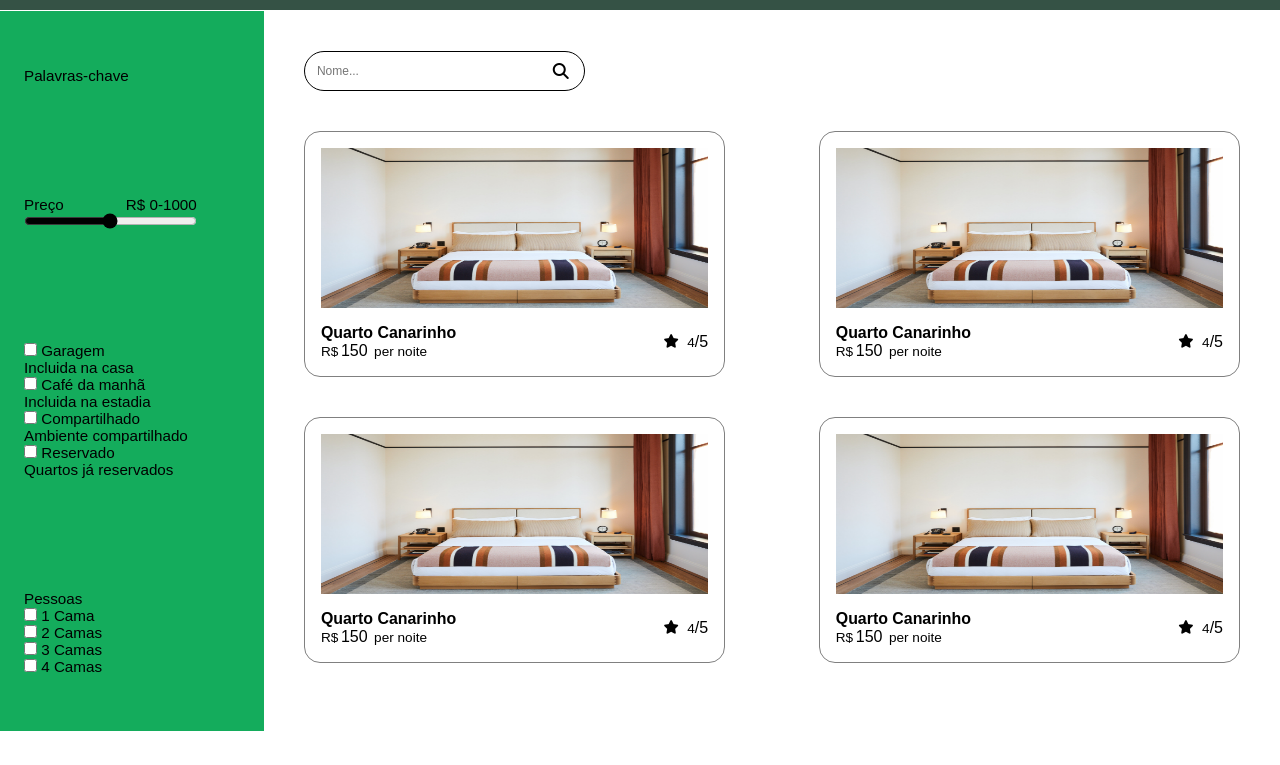
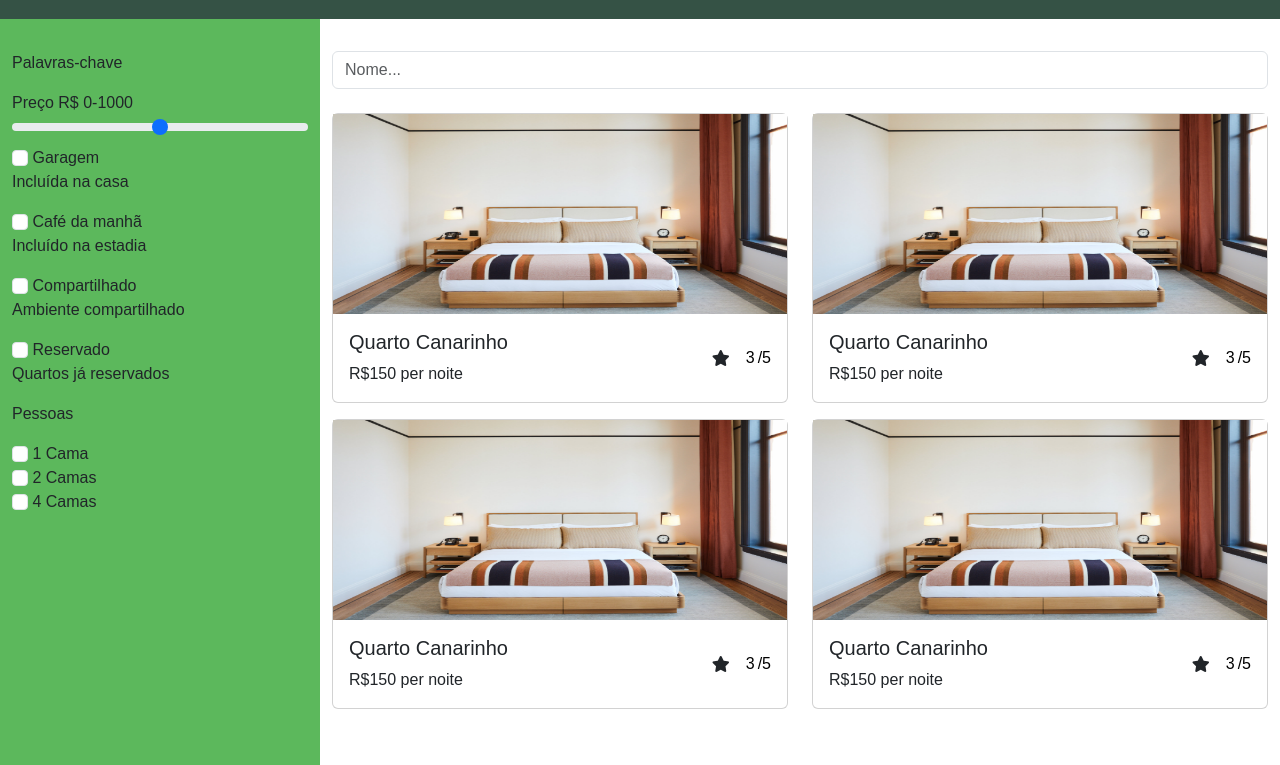
Before and after one commit to saintplis/HostRoom, a plain HTML site: page frontend/rooms/index.html in a window 1280 px wide. Shown: the part 69-834 px from the top of the page. Before the commit the page ends 800 px from the top, so only its background shows below. Drawn offline with nearby package versions, Linux system fonts and the light colour scheme.

Commit message:
bootstrap-page-update

```diff
--- a/frontend/rooms/index.html
+++ b/frontend/rooms/index.html
@@ -6,19 +6,21 @@
     <link rel="stylesheet" type="text/css" href="style.css">
     <link rel="stylesheet" type="text/css" href="../headerfooter/style.css">
     <link rel="stylesheet" type="text/css" href="https://cdnjs.cloudflare.com/ajax/libs/font-awesome/6.7.2/css/all.min.css">
+    <link href="https://cdn.jsdelivr.net/npm/bootstrap@5.3.3/dist/css/bootstrap.min.css" rel="stylesheet" integrity="sha384-QWTKZyjpPEjISv5WaRU9OFeRpok6YctnYmDr5pNlyT2bRjXh0JMhjY6hW+ALEwIH" crossorigin="anonymous">
     <title>HostRoom - Quartos</title>
 </head>
 <body>
     <script src="https://cdnjs.cloudflare.com/ajax/libs/jquery/3.7.1/jquery.min.js" integrity="sha512-v2CJ7UaYy4JwqLDIrZUI/4hqeoQieOmAZNXBeQyjo21dadnwR+8ZaIJVT8EE2iyI61OV8e6M8PP2/4hpQINQ/g==" crossorigin="anonymous" referrerpolicy="no-referrer"></script>
+    <script src="https://cdn.jsdelivr.net/npm/bootstrap@5.3.3/dist/js/bootstrap.bundle.min.js" integrity="sha384-YvpcrYf0tY3lHB60NNkmXc5s9fDVZLESaAA55NDzOxhy9GkcIdslK1eN7N6jIeHz" crossorigin="anonymous"></script>
     <script>
         $(function(){
             $("#headercontent").load("../headerfooter/header.html");
         })
     </script>
     <div id="headercontent"></div>
-    <main>
-        <div class="content">
-            <div class="select-bar">
+    <main class="container-fluid">
+        <div class="row">
+            <div class="col-md-3">
                 <div class="words">
                     <p>Palavras-chave</p>
                 </div>
@@ -27,119 +29,117 @@
                         <label>Preço</label>
                         <span>R$ 0-1000</span>
                     </div>
-                    <input type="range">
+                    <input type="range" class="form-range">
                 </div>
                 <div class="filter">
                     <div class="filter-checkbox">
-                        <input type="checkbox">
-                        <label>Garagem</label>
+                        <input type="checkbox" class="form-check-input">
+                        <label class="form-check-label">Garagem</label>
                     </div>
-                    <p>Incluida na casa</p>
+                    <p>Incluída na casa</p>
                     <div class="filter-checkbox">
-                        <input type="checkbox">
-                        <label>Café da manhã</label>
+                        <input type="checkbox" class="form-check-input">
+                        <label class="form-check-label">Café da manhã</label>
                     </div>
-                    <p>Incluida na estadia</p>
+                    <p>Incluído na estadia</p>
                     <div class="filter-checkbox">
-                        <input type="checkbox">
-                        <label>Compartilhado</label>
+                        <input type="checkbox" class="form-check-input">
+                        <label class="form-check-label">Compartilhado</label>
                     </div>
                     <p>Ambiente compartilhado</p>
                     <div class="filter-checkbox">
-                        <input type="checkbox">
-                        <label>Reservado</label>
+                        <input type="checkbox" class="form-check-input">
+                        <label class="form-check-label">Reservado</label>
                     </div>
                     <p>Quartos já reservados</p>
                 </div>
                 <div class="people">
                     <p>Pessoas</p>
                     <div class="beds">
-                        <input type="checkbox">
-                        <label>1 Cama</label>
+                        <input type="checkbox" class="form-check-input">
+                        <label class="form-check-label">1 Cama</label>
                     </div>
                     <div class="beds">
-                        <input type="checkbox">
-                        <label>2 Camas</label>
+                        <input type="checkbox" class="form-check-input">
+                        <label class="form-check-label">2 Camas</label>
                     </div>
                     <div class="beds">
-                        <input type="checkbox">
-                        <label>3 Camas</label>
-                    </div>
-                    <div class="beds">
-                        <input type="checkbox">
-                        <label>4 Camas</label>
+                        <input type="checkbox" class="form-check-input">
+                        <label class="form-check-label">4 Camas</label>
                     </div>
                 </div>
             </div>
-            <div class="rooms">
-                <div class="search-bar">
-                    <div class="search-input">
-                        <input placeholder="Nome..." class="search">
-                        <button class="fa-solid fa-magnifying-glass" id="search-icon"></button>
+            <div class="col-md-9">
+                <div class="mb-4">
+                    <div class="">
+                        <input type="text" class="form-control" placeholder="Nome...">
                     </div>
                 </div>
-                <div class="room-info">
-                    <div class="room">
-                        <img src="../home/home1.jpg">
-                        <div class="room-text">
+                <div class="row">
+                    <div class="col-md-6">
+                        <div class="card">
+                            <img src="../home/home1.jpg" class="" alt="Quarto Canarinho">
+                            <div class="card-body">
                                 <div class="name-price">
-                                <h3 class="room-name">Quarto Canarinho</h3>
-                                <p class="room-price">R$<input value="150" disabled> per noite</p>
+                                    <h5 class="card-title">Quarto Canarinho</h5>
+                                    <p class="card-text">R$150 per noite</p>
                                 </div>
                                 <div class="rating">
                                     <i class="fa-solid fa-star"></i>
-                                <p><input value="4" disabled>/5</p>
-                            </div>
-                        </div>
-                    </div>
-                    <div class="room">
-                        <img src="../home/home1.jpg">
-                        <div class="room-text">
-                            <div class="name-price">
-                                <h3 class="room-name">Quarto Canarinho</h3>
-                                <p class="room-price">R$<input value="150" disabled> per noite</p>
-                            </div>
-                            <div class="rating">
-                                <i class="fa-solid fa-star"></i>
-                                <p><input value="4" disabled>/5</p>
+                                    <p><input value="3" disabled>/5</p>
                                 </div>
                             </div>
                         </div>
                     </div>
-                <div class="room-info">
-                    <div class="room">
-                        <img src="../home/home1.jpg">
-                        <div class="room-text">
+                    <div class="col-md-6">
+                        <div class="card">
+                            <img src="../home/home1.jpg" class="" alt="Quarto Canarinho">
+                            <div class="card-body">
                                 <div class="name-price">
-                                <h3 class="room-name">Quarto Canarinho</h3>
-                                <p class="room-price">R$<input value="150" disabled> per noite</p>
+                                    <h5 class="card-title">Quarto Canarinho</h5>
+                                    <p class="card-text">R$150 per noite</p>
                                 </div>
                                 <div class="rating">
                                     <i class="fa-solid fa-star"></i>
-                                <p><input value="4" disabled>/5</p>
-                            </div>
-                        </div>
-                    </div>
-                    <div class="room">
-                        <img src="../home/home1.jpg">
-                        <div class="room-text">
-                            <div class="name-price">
-                                <h3 class="room-name">Quarto Canarinho</h3>
-                                <p class="room-price">R$<input value="150" disabled> per noite</p>
-                            </div>
-                            <div class="rating">
-                                <i class="fa-solid fa-star"></i>
-                                <p><input value="4" disabled>/5</p>
+                                    <p><input value="3" disabled>/5</p>
                                 </div>
                             </div>
                         </div>
                     </div>
-
-                <div class="pages">
-
+                    <div class="col-md-6">
+                        <div class="card">
+                            <img src="../home/home1.jpg" class="" alt="Quarto Canarinho">
+                            <div class="card-body">
+                                <div class="name-price">
+                                    <h5 class="card-title">Quarto Canarinho</h5>
+                                    <p class="card-text">R$150 per noite</p>
+                                </div>
+                                <div class="rating">
+                                    <i class="fa-solid fa-star"></i>
+                                    <p><input value="3" disabled>/5</p>
+                                </div>
+                            </div>
+                        </div>
+                    </div>
+                    <div class="col-md-6">
+                        <div class="card">
+                            <img src="../home/home1.jpg" class="" alt="Quarto Canarinho">
+                            <div class="card-body">
+                                <div class="name-price">
+                                    <h5 class="card-title">Quarto Canarinho</h5>
+                                    <p class="card-text">R$150 per noite</p>
+                                </div>
+                                <div class="rating">
+                                    <i class="fa-solid fa-star"></i>
+                                    <p><input value="3" disabled>/5</p>
+                                </div>
+                            </div>
+                        </div>
+                    </div>
                 </div>
             </div>
         </div>
     </main>
+    <script src="https://cdn.jsdelivr.net/npm/bootstrap@5.3.3/dist/js/bootstrap.bundle.min.js"></script>
 </body>
 </html>
--- a/frontend/rooms/style.css
+++ b/frontend/rooms/style.css
@@ -8,129 +8,45 @@
   text-decoration: none;
 }
 main{
-  margin: auto;
-  height: 100vh;
-  display: flex;
-  flex-direction: column;
+  padding-top: 10vh;
 }
-.content{
-  margin-top: 10vh;
-  display: flex;
-  flex-direction: row;
-  height: 90vh;
+header {
+  z-index: 1000;
+  text-decoration: none;
 }
-.select-bar{
-  background-color: #14ac5c;
-  width: 25%;
-  display: flex;
-  flex-direction: column;
-  padding: 7vh 3vh 7vh 3vh;
-  font-size: 1.9vh;
-  justify-content: space-between;
+.col-md-3{
+  padding: 5vh;
+  background-color: #5cb85c;
 }
-.price{
-  display: flex;
-  flex-direction: column;
-  width: 80%;
+.col-md-9{
+  padding: 5vh;
 }
-.price input{
-  accent-color: black;
+.col-md-6{
+  margin-bottom: 2vh;
 }
-.price-header{
-  display: flex;
-  flex-direction: row;
-  justify-content: space-between  ;
-}
-.filter{
-  display: flex;
-  flex-direction: column;
-}
-.rooms{
-  width: 100%;
-}
-.search-bar{
-  margin: 5vh;
-}
-.search-input{
-  width: 30%;
-  position: relative;
-  display: flex;
-  align-items: center;
-}
-.search-input input{
-  border-style: none;
-  background-color: transparent;
-  border-radius: 3vh;
-  border: 0.2vh solid black;
-  font-size: 1.5vh;
-  padding: 1.5vh 4.5vh 1.5vh 1.5vh;
-  width: 100%;
-  outline: none;
-}
-.search-input input::placeholder{
-  font-size: 1.5vh;
-}
-.search-input input:hover{
-  border-color: #14ac5c;
-}
-#search-icon{
-  position: absolute;
-  right: 2vh;
-  font-size: 2vh;
-  background-color: transparent;
-  border-style: none;
-  cursor: pointer;
-}
-#search-icon:hover{
-  color: #14ac5c;
-  transform: scale(1.1);
-}
-.room-info{
-  display: flex;
-  flex-direction: row;
-  margin: 5vh;
-  justify-content: space-between;
-}
-.room{
-  width: 45%;
-  border: 0.2vh solid gray;
-  border-radius: 2vh;
-  display: flex;
-  flex-direction: column;
-  padding: 2vh;
-}
-.room img{
-  width: 100%;
-  height: 20vh;
-}
-.room-text{
+.card-body{
   display: flex;
   flex-direction: row;
   justify-content: space-between;
-  margin-top: 2vh;
 }
-.room-text input{
-  background-color: transparent;
-  border-style: none;
-  font-size: 2vh;
-  width: 4vh;
-  height: auto;
-  text-align: center;
-  color: black;
-}
-.name-price{
-  font-size: 1.7vh;
+.card img{
+  width: auto;
+  height: 25vh;
 }
 .rating{
   display: flex;
   flex-direction: row;
   align-items: center;
 }
+.rating p{
+  color: black;
+  padding: 0;
+  margin: 0;
+}
 .rating input{
-  width: 2vh;
-  text-align: right;
-  font-size: 1.7vh;
+  color: black;
+  border-style: none;
+  background-color: transparent;
+  width: 1.5vh;
+  margin-left: 2vh;
 }
-.rating i{
-  font-size: 1.7vh;
-}
```
Lines whose indentation alone changed are shown as unchanged.
